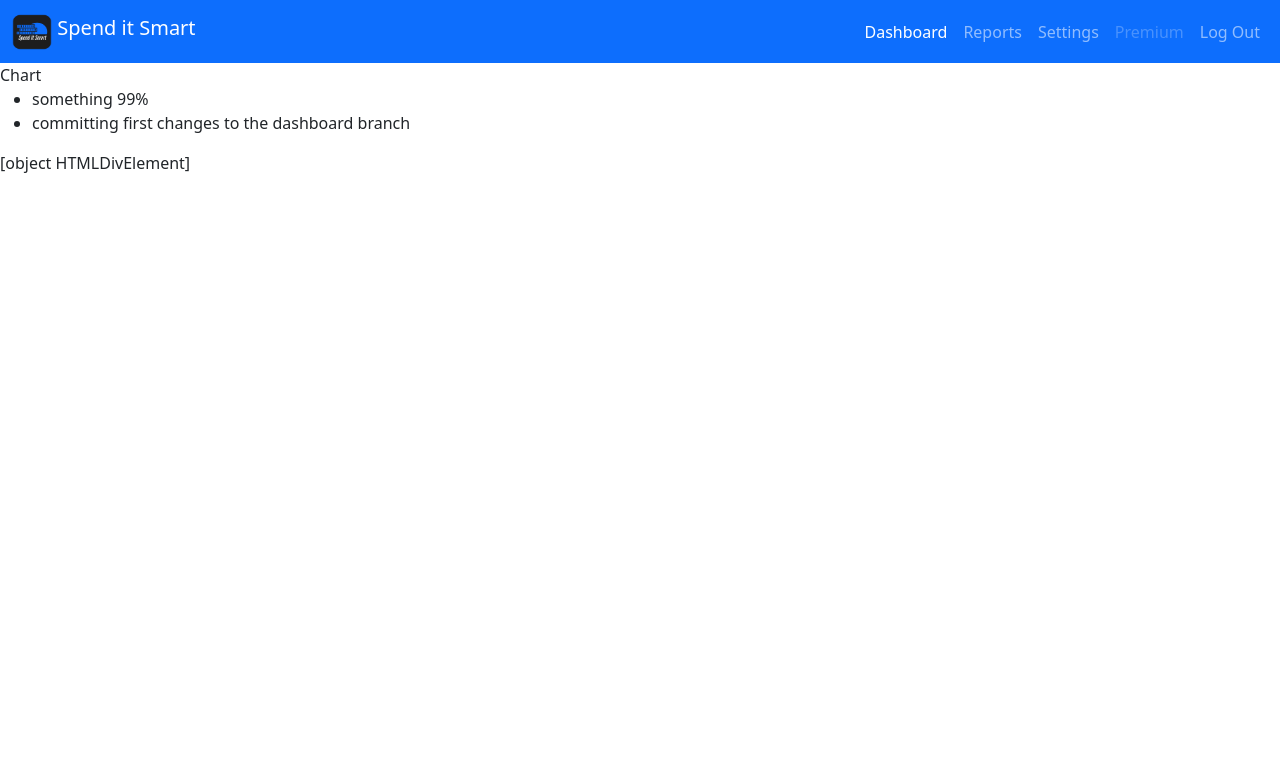
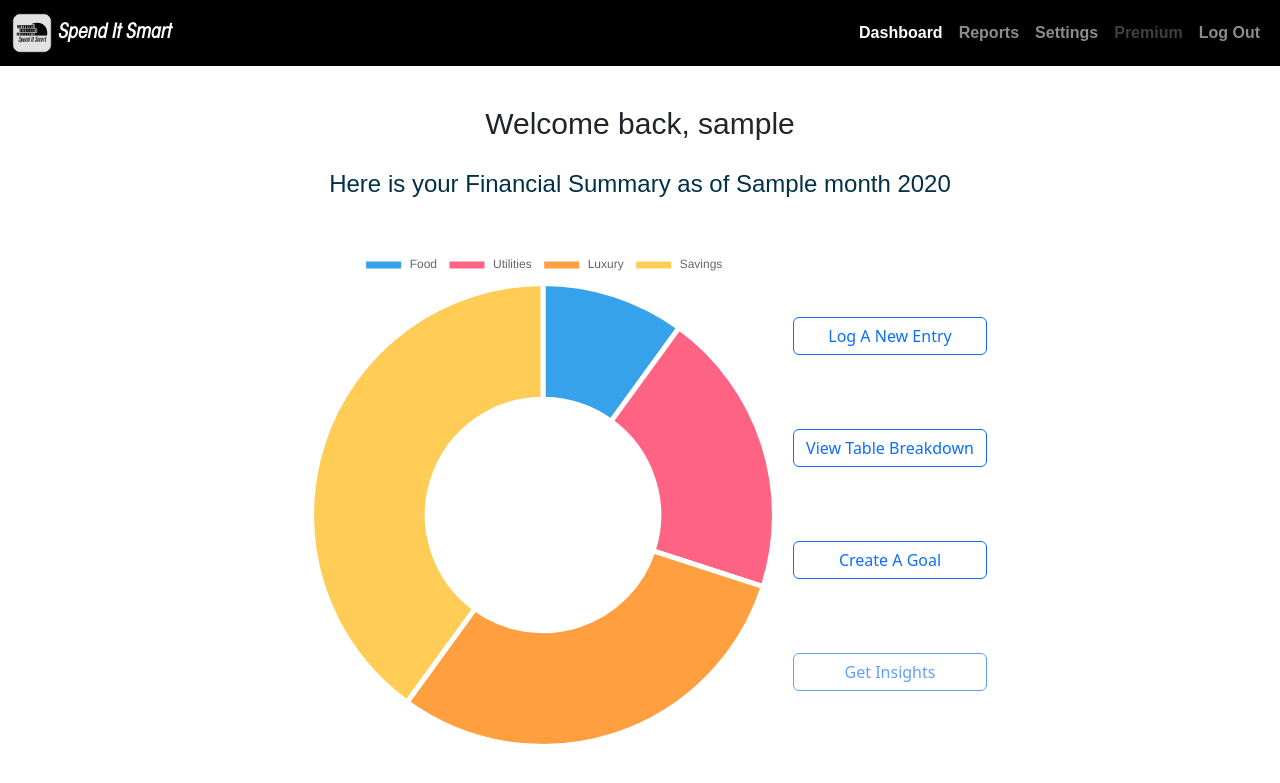
Before and after one commit to ajb00769/spend_it_smart_web_app, a Flask app: template templates/dashboard.html in a window 1280 px wide. Shown: the top 783 px of the page. Run offline with Flask 2, Linux system fonts and the light colour scheme; the template is opened without the code that fills it: most values are stand-ins (such as "Sample title", 1, 10 or a date in 2020); some libraries are stand-ins or nearby versions.

Commit message:
finished designing the first part of the dashboard UI, responsve and stable

```diff
--- a/app.py
+++ b/app.py
@@ -76,6 +76,7 @@ def after_request(response):
     response.headers["Expires"] = 0
     response.headers["Pragma"] = "no-cache"
     response.headers["X-Frame-Options"] = "DENY"
+    # response.headers["Content-Security-Policy"] = "default-src 'self'; img-src 'self' https://secure.example.com; script-src 'self' https://secure.example.com; style-src 'self' https://secure.example.com; connect-src 'self' https://secure.example.com; font-src 'self' https://secure.example.com; object-src 'self' https://secure.example.com; frame-src 'self' https://secure.example.com"
     return response
 
 
--- a/static/css/styles.css
+++ b/static/css/styles.css
@@ -1,27 +1,75 @@
-.menurightalign {
-    float: right;
-    text-align: right;
-    padding-right: 20px;
+@font-face {
+    font-family: "ITC Avant Garde Gothic Std";
+    src: url(/static/ITCAvantGardeStd-BkCnObl.otf) format("opentype");
+}
+
+@import url('https://fonts.googleapis.com/css2?family=Questrial&display=swap');
+
+::-webkit-scrollbar {
+    width: 10px;
+    height: 10px;
+}
+
+::-webkit-scrollbar-track {
+    background: #2E3440;
+}
+
+::-webkit-scrollbar-thumb {
+    background: #eceff48a;
+    border-radius: 5px;
+}
+
+::-webkit-scrollbar-thumb:hover {
+    background: #ECEFF4;
 }
 
 .bannerformat {
-    padding-top: 20px;
     font-family: Arial, Helvetica, sans-serif;
 }
 
-.bg-color-01 {
-    background-color: #434C5E;
+.brand-font {
+    font-family: "ITC Avant Garde Gothic Std", Arial, Helvetica, sans-serif;
+    font-weight: 600;
 }
 
-.bg-color-02 {
-    background-color: #D8DEE9;
+.nav-item {
+    font-weight: 550;
 }
 
-.paragraph-format {
-    text-indent: 25pt;
-    text-align: justify;
-    padding-left: 50px;
-    padding-right: 50px;
-    padding-top: 20px;
-    word-wrap: normal;
+.nav-logo {
+    filter: invert(100%);
 }
+
+.container {
+    margin-top: 40px;
+}
+
+.wrapper {
+    margin-top: 20px;
+}
+
+.container > h1 {
+    font-family: 'Questrial', sans-serif;
+    font-size: 30px;
+    text-align: center;
+}
+
+.chart-heading {
+    font-family: 'Questrial', sans-serif;
+    color: #023047;
+    font-size: 24px;
+    text-align: center;
+}
+
+.chart-container {
+    margin-top: 20px;
+    min-width: 500px;
+}
+
+.finances {
+    margin-top: 30px;
+}
+
+.chart-btns {
+    margin-top: 30px;
+}
--- a/static/js/main_script.js
+++ b/static/js/main_script.js
@@ -1,3 +1,28 @@
-const container = document.getElementById("chart");
-const newElem = document.createElement("div");
-newElem.innerHTML = container.appendChild(newElem);
+const chartData = {
+  labels: ["Food", "Utilities", "Luxury", "Savings"],
+  data: [10, 20, 30, 40],
+};
+
+const myChart = document.querySelector(".my-chart");
+
+new Chart(myChart, {
+  type: "doughnut",
+  data: {
+    labels: chartData.labels,
+    datasets: [
+      {
+        label: "Category Spend / Save",
+        data: chartData.data,
+      },
+    ],
+  },
+  options: {
+    borderWidth: 5,
+    hoverBorderWidth: 0,
+    plugins: {
+      legend: {
+        FontFaceSet: "Questrial",
+      },
+    },
+  },
+});
--- a/templates/dashboard.html
+++ b/templates/dashboard.html
@@ -1,11 +1,34 @@
 {% extends 'layout.html' %} {% block body %}
-<div class="chart" id="chart">
-  <div class="chart-container">Chart</div>
-  <div class="details">
-    <ul>
-      <li>something <span class="percentage">99%</span></li>
-      <li>committing first changes to the dashboard branch</li>
-    </ul>
+<div class="container d-flex flex-wrap flex-column">
+  <h1>Welcome back, {{ username }}</h1>
+  <div class="wrapper">
+    <h2 class="chart-heading">
+      Here is your Financial Summary as of {{ month }} {{ year }}
+    </h2>
+    <div
+      class="finances d-flex flex-column flex-md-row justify-content-center"
+      id="finances"
+    >
+      <div class="chart-container">
+        <canvas class="my-chart"></canvas>
+      </div>
+      <div
+        class="chart-btns grid row-gap-3 d-flex flex-column justify-content-evenly"
+      >
+        <button class="btn btn-outline-primary" type="button">
+          Log A New Entry
+        </button>
+        <button class="btn btn-outline-primary" type="button">
+          View Table Breakdown
+        </button>
+        <button class="btn btn-outline-primary" type="button">
+          Create A Goal</button
+        ><button class="btn btn-outline-primary" type="button" disabled>
+          Get Insights
+        </button>
+      </div>
+    </div>
   </div>
+  <script src="https://cdn.jsdelivr.net/npm/chart.js"></script>
+  {% endblock %}
 </div>
-{% endblock %}
--- a/templates/layout.html
+++ b/templates/layout.html
@@ -11,20 +11,24 @@
       integrity="sha384-9ndCyUaIbzAi2FUVXJi0CjmCapSmO7SnpJef0486qhLnuZ2cdeRhO02iuK6FUUVM"
       crossorigin="anonymous"
     />
+    <link href="/static/images/spenditsmartlogo.PNG" rel="icon" />
+    <link href="/static/css/styles.css" rel="stylesheet" />
   </head>
   <body>
-    <nav class="navbar navbar-expand-md bg-primary" data-bs-theme="dark">
+    <nav class="navbar navbar-expand-md bg-black" data-bs-theme="dark">
       <div class="container-fluid">
-        <a class="navbar-brand" href="#">
+        <div class="d-flex align-content-center">
+          <a class="navbar-brand" href="{{ url_for('dashboard') }}">
             <img
               src="/static/images/spenditsmartlogo.PNG"
               alt="logo"
               width="40"
-            height="36"
-            class="d-inline-block align-text-top"
+              height="40"
+              class="nav-logo"
             />
-          Spend it Smart
+            <span class="brand-font">Spend It Smart</span>
           </a>
+        </div>
         <button
           class="navbar-toggler"
           type="button"
@@ -36,8 +40,8 @@
         >
           <span class="navbar-toggler-icon"></span>
         </button>
-        <div class="collapse navbar-collapse" id="navbarNav">
-          <ul class="navbar-nav ms-auto">
+        <div class="collapse navbar-collapse bannerformat" id="navbarNav">
+          <ul class="navbar-nav ms-auto text-center">
             <li class="nav-item">
               <a class="nav-link active" aria-current="page" href="#"
                 >Dashboard</a
```
Also changed, not shown: static/ITCAvantGardeStd-BkCnObl.otf (added), 8 other files. Lines whose indentation alone changed are shown as unchanged.
